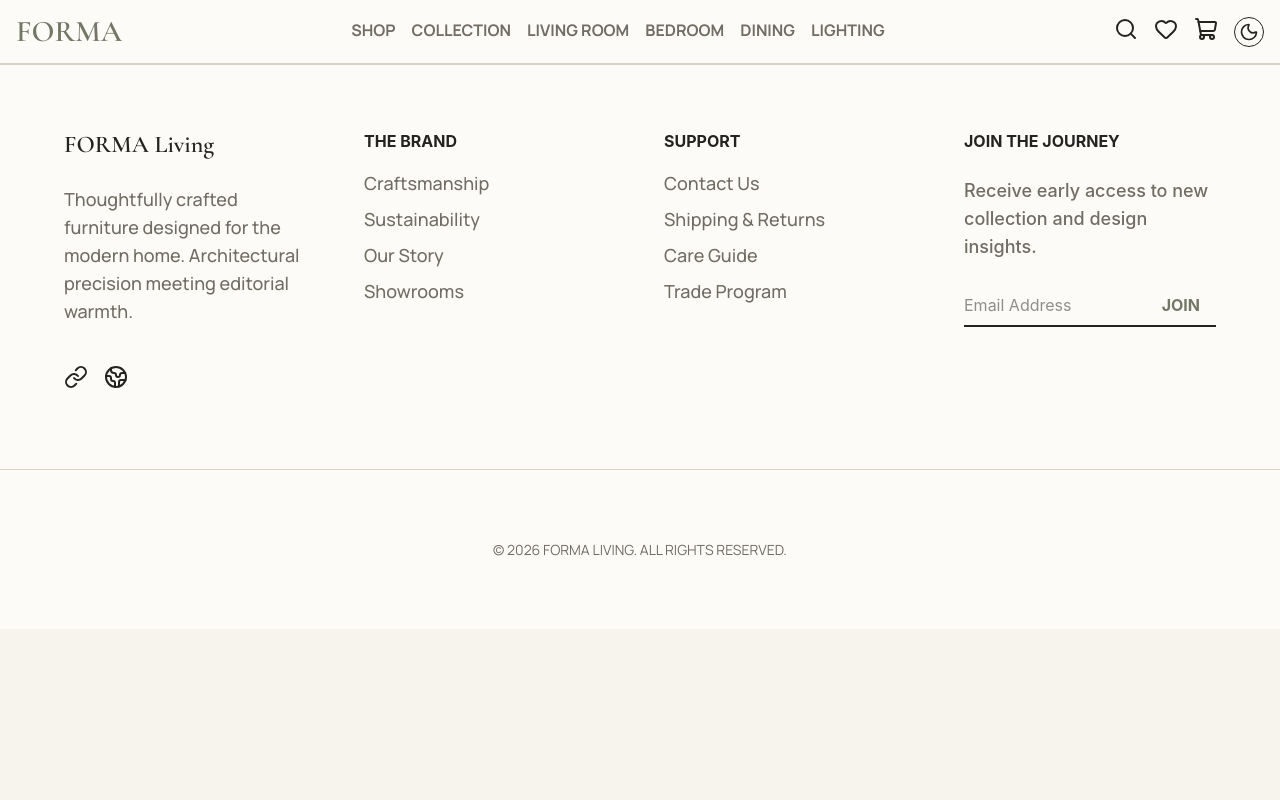
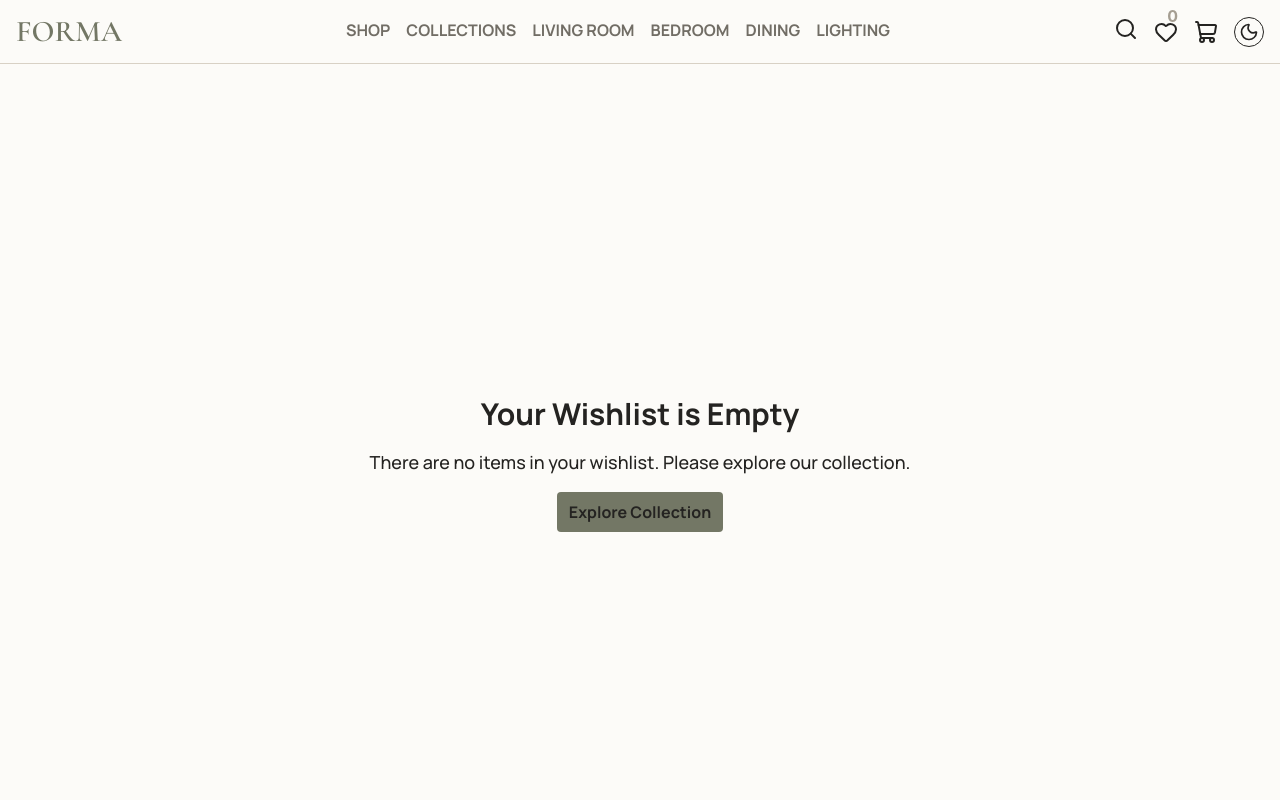
Before and after one commit to Puneetkumarboinpally/Forma, a React (Vite) app: page /wishlist in a window 1280 px wide. Shown: the top 800 px of the page. Built offline with nearby package versions, Linux system fonts and the light colour scheme.

Commit message:
wishlist functionality added

```diff
--- a/src/App.tsx
+++ b/src/App.tsx
@@ -8,6 +8,8 @@ import DiningPage from "./pages/DiningPage";
 import BedroomPage from "./pages/BedroomPage";
 import CollectionPage from "./pages/CollectionPage";
 import ProductDetailsPage from "./pages/ProductDetailsPage";
+import WishlistPage from "./pages/WishlistPage";
+import CartPage from "./pages/CartPage";
 
 const App = () => {
   return (
@@ -20,6 +22,9 @@ const App = () => {
         <Route path="/bedroom" element={<BedroomPage />} />
         <Route path="/dining" element={<DiningPage />} />
         <Route path="/lighting" element={<LightingPage />} />
+        <Route path="/wishlist" element={<WishlistPage />} />
+        <Route path="/cart" element={<CartPage />} />
+
         <Route
           path="/product-details-page/:id"
           element={<ProductDetailsPage />}
--- a/src/components/BreadCrumb.tsx
+++ b/src/components/BreadCrumb.tsx
@@ -33,7 +33,7 @@ const BreadCrumb = () => {
   ];
 
   return (
-    <nav className="flex items-center  gap-1 p-4 text-wrap phone:text-xs max-tablet:text-sm">
+    <nav className="flex items-center  gap-1 p-4 phone:text-xs tablet:text-sm">
       {breadcrumbs.map((breadcrumb, index) => {
         const isLast = index === breadcrumbs.length - 1;
 
@@ -52,12 +52,7 @@ const BreadCrumb = () => {
               </Link>
             )}
 
-            {!isLast && (
-              <ChevronRight
-                size={18}
-                className="text-muted"
-              />
-            )}
+            {!isLast && <ChevronRight size={18} className="text-muted" />}
           </div>
         );
       })}
--- a/src/components/Navbar.tsx
+++ b/src/components/Navbar.tsx
@@ -3,8 +3,11 @@ import { useThemeStore } from "../store/themeStore";
 import { useEffect, useState } from "react";
 import { links } from "../data/NavLinks";
 import { Link, NavLink } from "react-router-dom";
+import { useWishlistStore } from "../store/wishlistStore";
 const Navbar = () => {
   const [isOpen, setIsOpen] = useState<boolean>(false);
+
+  const { wishlistCart } = useWishlistStore();
 
   const theme = useThemeStore((state) => state.theme);
   const toggle = useThemeStore((state) => state.toggleTheme);
@@ -50,16 +53,17 @@ const Navbar = () => {
         </div>
 
         {/* --- WISHLIST SECTION ---*/}
-        <div>
-          <button aria-label="cart button">
+        <div className="relative py-4">
+          <Link to={"/wishlist"} aria-label="cart button">
             <Heart />
-          </button>
+          </Link>
+          <span className="absolute top-0 right-0 font-bold font-bold text-muted">{wishlistCart.length}</span>
         </div>
         {/* --- CART SECTION ---*/}
         <div>
-          <button aria-label="cart button">
+          <Link to={"/cart"} aria-label="cart button">
             <ShoppingCart />
-          </button>
+          </Link>
         </div>
 
         {/* --- DARK THEME TOGGLE BUTTON ---*/}
--- a/src/components/ProductCard.tsx
+++ b/src/components/ProductCard.tsx
@@ -2,6 +2,7 @@ import { Heart } from "lucide-react";
 import type { FurnitureProduct } from "../data/products";
 import { useEffect, useState } from "react";
 import { Link } from "react-router-dom";
+import { useWishlistStore } from "../store/wishlistStore";
 
 type ProductCardProps = {
   product: FurnitureProduct;
@@ -9,6 +10,17 @@ type ProductCardProps = {
 
 const ProductCard = ({ product }: ProductCardProps) => {
   const [added, setAdded] = useState(false);
+  const { addToWishlist, removeWishlist, isInWishlist } = useWishlistStore();
+
+  const saved = isInWishlist(product.id);
+
+  const handleWishlist = () => {
+    if (saved) {
+      removeWishlist(product.id);
+    } else {
+      addToWishlist(product);
+    }
+  };
 
   const handleAddToCart = () => {
     setAdded(true);
@@ -47,6 +59,7 @@ const ProductCard = ({ product }: ProductCardProps) => {
            group-hover:scale-110"
         />
         <button
+          onClick={handleWishlist}
           className="
     absolute
     right-3
@@ -61,7 +74,9 @@ const ProductCard = ({ product }: ProductCardProps) => {
     active:scale-95
   "
         >
-          <Heart className="h-5 w-5" />
+          <Heart
+            className={`h-5 w-5 ${saved ? "fill-red-500 text-red-500" : ""}`}
+          />
         </button>
         <Link
           to={`/product-details-page/${product.id}`}
--- a/src/data/NavLinks.ts
+++ b/src/data/NavLinks.ts
@@ -13,7 +13,7 @@ export const links: Links[] = [
   {
     id: 2,
     path: "/collection",
-    name: "COLLECTION",
+    name: "COLLECTIONS",
   },
   {
     id: 3,
--- /dev/null
+++ b/src/pages/CartPage.tsx
@@ -0,0 +1,5 @@
+const CartPage = () => {
+  return <div>CartPage</div>;
+};
+
+export default CartPage;
--- a/src/pages/ProductDetailsPage.tsx
+++ b/src/pages/ProductDetailsPage.tsx
@@ -2,15 +2,26 @@ import { useParams } from "react-router-dom";
 import { products } from "../data/products";
 import BreadCrumb from "../components/BreadCrumb";
 import { Heart } from "lucide-react";
+import { useWishlistStore } from "../store/wishlistStore";
 
 const ProductDetailsPage = () => {
   const { id } = useParams();
+  const { addToWishlist, removeWishlist, isInWishlist } = useWishlistStore();
 
   const product = products.find((product) => product.id === id);
 
   if (!product) {
     return <h1>Product Not Found</h1>;
   }
+  const saved = isInWishlist(product.id);
+
+  const handleWishlist = () => {
+    if (saved) {
+      removeWishlist(product.id);
+    } else {
+      addToWishlist(product);
+    }
+  };
 
   return (
     <section className="min-h-screen p-4">
@@ -45,7 +56,9 @@ const ProductDetailsPage = () => {
             <p className="font-body font-semibold text-3xl italic">
               £{product.price}
             </p>
-            <p className="font-body font-semibold text-xl">★★★★★ ({product.rating})</p>
+            <p className="font-body font-semibold text-xl">
+              ★★★★★ ({product.rating})
+            </p>
           </div>
           {/* ---- DESCRIPTION SECTION --- */}
           <div>
@@ -65,8 +78,9 @@ const ProductDetailsPage = () => {
             </p>
           </div>
           {/*---- BUTTON SECTION ---- */}
-          <div className="laptop:flex justify-between items-center gap-4 mt-8">
+          <div className="phone:flex justify-between items-center gap-4 mt-8">
             {/* ---- QUANTITY SECTION ---- */}
+            <div>
               <div className="flex items-center w-fit bg-surface-muted rounded gap-2 py-1 px-4">
                 <button
                   className="text-2xl py-1 px-2
@@ -88,8 +102,9 @@ const ProductDetailsPage = () => {
                   +
                 </button>
               </div>
+            </div>
             {/* ---- ADD TO CART SECTION ---- */}
-            <div className="flex gap-2 mt-4 flex-1">
+            <div className="flex gap-2 flex-1">
               <button
                 className="w-full bg-accent rounded
               text-lg font-bold font-primary font-body
@@ -100,10 +115,13 @@ const ProductDetailsPage = () => {
                 Add to cart
               </button>
               <button
+                onClick={handleWishlist}
                 className="p-2 bg-surface-muted
                rounded active:scale-95 cursor-pointer"
               >
-                <Heart />
+                <Heart
+                  className={`${saved ? "fill-red-500 text-red-500" : ""}`}
+                />
               </button>
             </div>
           </div>
--- /dev/null
+++ b/src/pages/WishlistPage.tsx
@@ -0,0 +1,47 @@
+import { useNavigate } from "react-router-dom";
+import ProductCard from "../components/ProductCard";
+import { useWishlistStore } from "../store/wishlistStore";
+
+const WishlistPage = () => {
+  const { wishlistCart } = useWishlistStore();
+  const navigate = useNavigate();
+
+  return (
+    <section className="min-h-screen">
+      {wishlistCart.length === 0 ? (
+        <div className="h-screen flex flex-col justify-center items-center bg-surface p-8">
+          <h1 className="font-body font-bold text-3xl mb-4">
+            Your Wishlist is Empty
+          </h1>
+          <p className="font-body font-medium text-lg">
+            {" "}
+            There are no items in your wishlist. Please explore our collection.
+          </p>
+          <button
+            onClick={() => navigate("/collection")}
+            className="py-2 px-3 bg-accent mt-4 rounded cursor-pointer active:scale-95 font-body font-bold"
+          >
+            Explore Collection
+          </button>
+        </div>
+      ) : (
+        <div className="flex flex-col gap-4 p-8">
+          <div>
+            <h2 className="font-body font-bold text-3xl">My Wishlist</h2>
+            <p className="font-body font-medium text-muted">
+              {wishlistCart.length}{" "}
+              {wishlistCart.length === 1 ? "item" : "items"} saved
+            </p>
+          </div>
+          <div className="grid grid-cols-3 gap-4">
+            {wishlistCart.map((product) => (
+              <ProductCard key={product.id} product={product} />
+            ))}
+          </div>
+        </div>
+      )}
+    </section>
+  );
+};
+
+export default WishlistPage;
--- /dev/null
+++ b/src/store/wishlistStore.ts
@@ -0,0 +1,30 @@
+import { create } from "zustand";
+import type { FurnitureProduct } from "../data/products";
+import { persist } from "zustand/middleware";
+
+type WishlistState = {
+  wishlistCart: FurnitureProduct[];
+  addToWishlist: (product: FurnitureProduct) => void;
+  removeWishlist: (id: string) => void;
+  isInWishlist: (id: string) => boolean;
+};
+
+export const useWishlistStore = create<WishlistState>()(
+  persist(
+    (set, get) => ({
+      wishlistCart: [],
+      addToWishlist: (product) =>
+        set((state) => ({ wishlistCart: [...state.wishlistCart, product] })),
+      removeWishlist: (id) =>
+        set((state) => ({
+          wishlistCart: state.wishlistCart.filter(
+            (product) => product.id !== id,
+          ),
+        })),
+      isInWishlist: (id) => {
+        return get().wishlistCart.some((product) => product.id === id);
+      },
+    }),
+    { name: "wishlist-storage" },
+  ),
+);
```
Lines whose indentation alone changed are shown as unchanged.
